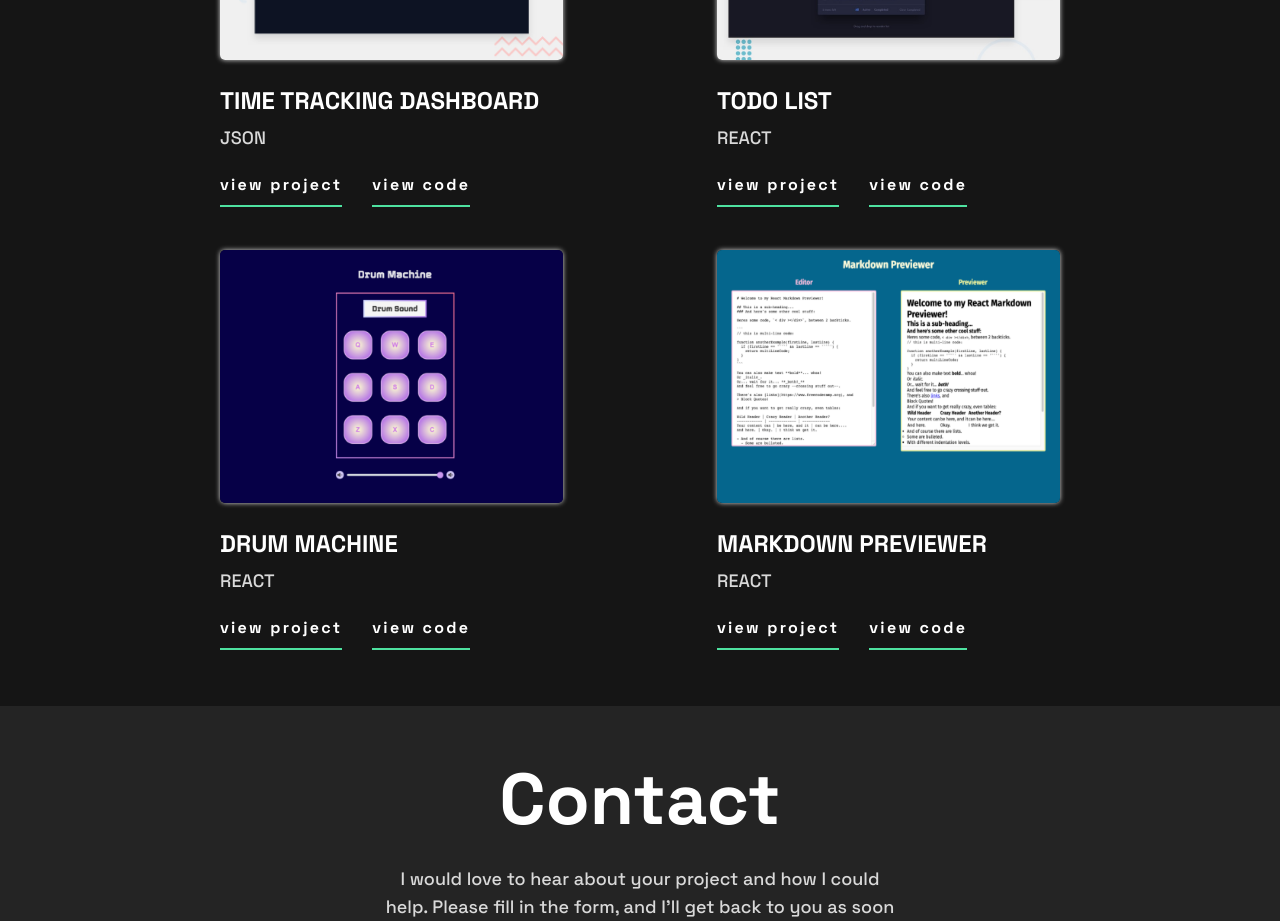
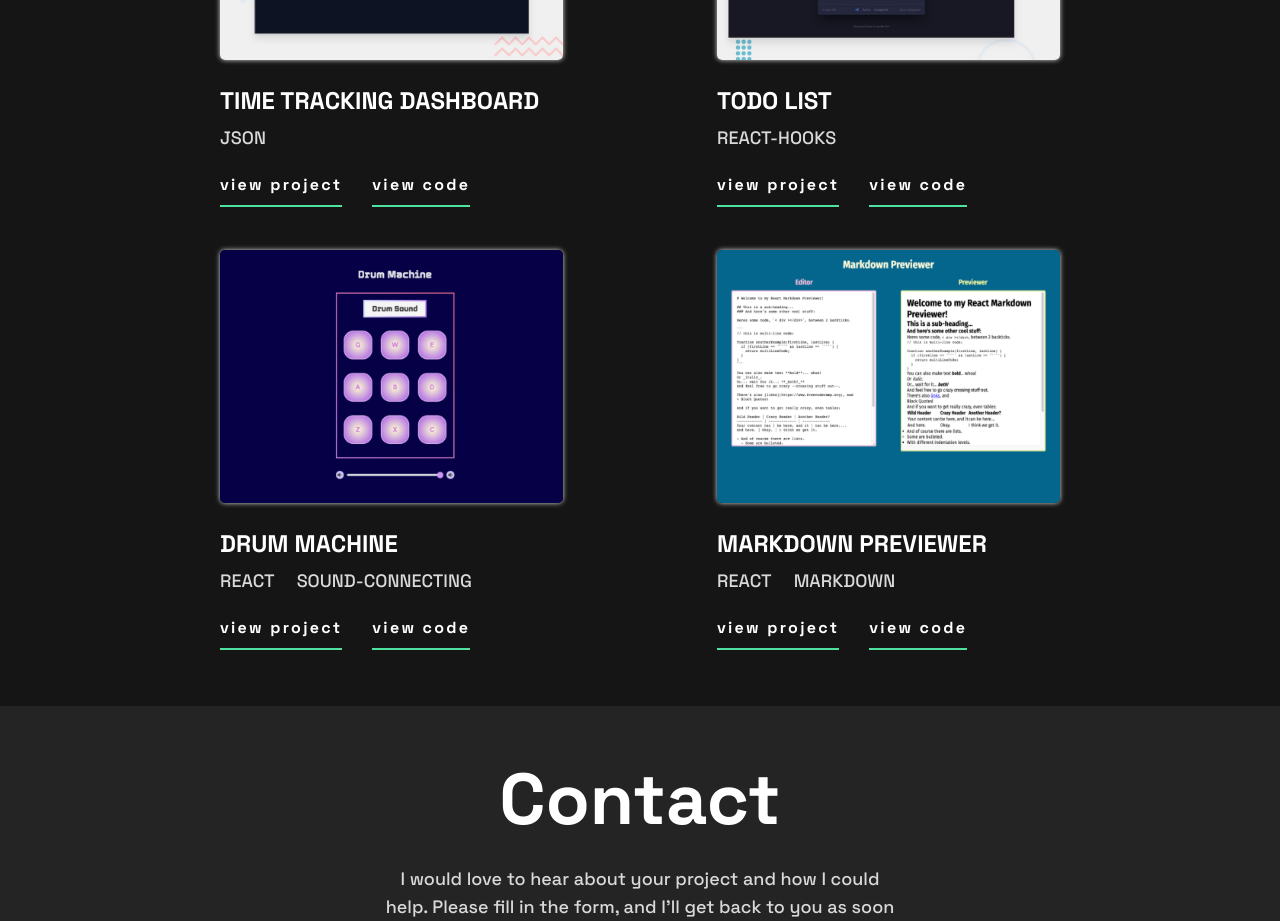
Before and after one commit to LeaHaelin/react-lea-portfolio, a React (Create React App) app: page / in a window 1280 px wide. Shown: the part 1840-2761 px from the top of the page. Built offline with nearby package versions, Linux system fonts and the light colour scheme.

Commit message:
refactor info

```diff
--- a/src/components/Projects.js
+++ b/src/components/Projects.js
@@ -28,19 +28,19 @@ export const Projects = () => {
         }, {
             image: projectTodo,
             title: "TODO LIST",
-            skill: ["REACT"],
+            skill: ["REACT-HOOKS"],
             projectUrl: "https://lea-react-todo.vercel.app/",
             codeUrl: "https://github.com/LeaHaelin/react-project__todo-list"
         }, {
             image: projectDrum,
             title: "DRUM MACHINE",
-            skill: ["REACT"],
+            skill: ["REACT SOUND-CONNECTING"],
             projectUrl: "https://fcc-react-drum-machine-rho.vercel.app/",
             codeUrl: "https://github.com/LeaHaelin/FCC-React-3-Drum-Machine"
         }, {
             image: projectMarkdwon,
             title: "MARKDOWN PREVIEWER",
-            skill: ["REACT"],
+            skill: ["REACT MARKDOWN"],
             projectUrl: "https://fcc-react-markdown-previewer-phi.vercel.app/",
             codeUrl: "https://github.com/LeaHaelin/FCC-React-2-Markdown-Previewer"
         },
```
